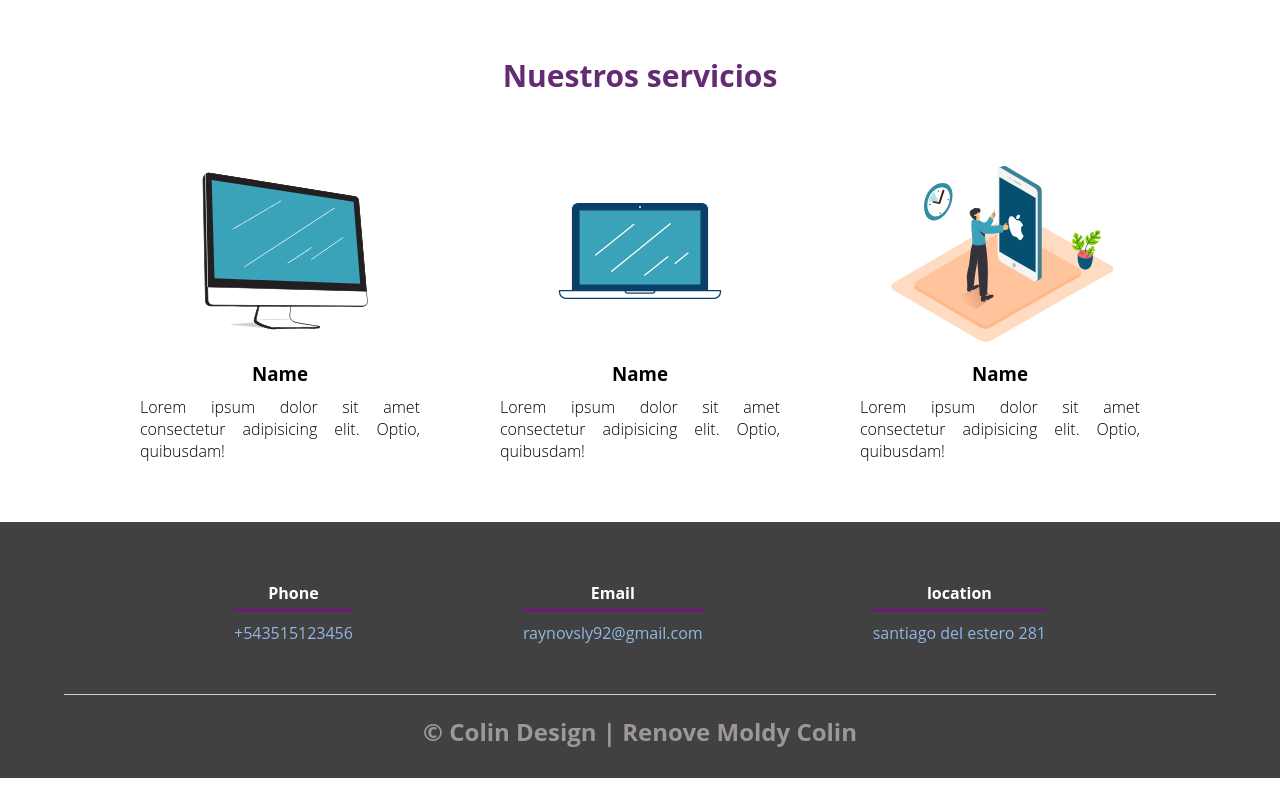
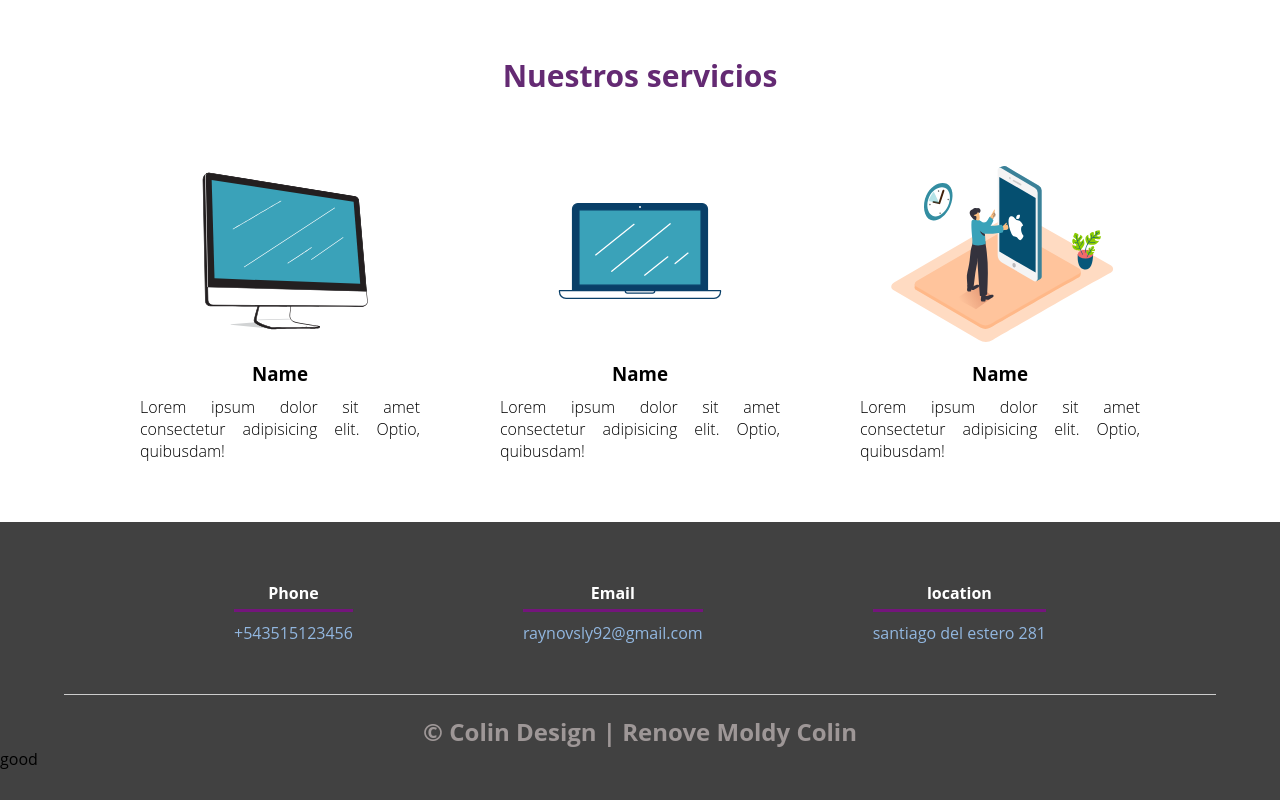
Before and after one commit to colinTEC/colinTEC, a plain HTML site: page index.html in a window 1280 px wide. Shown: the part 3918-4718 px from the top of the page. Before the commit the page ends 4696 px from the top, so only its background shows below. Drawn offline with Linux system fonts and the light colour scheme; a web font is replaced by a local one.

Commit message:
hojas_de_estilos

```diff
--- a/index.html
+++ b/index.html
@@ -209,6 +209,8 @@
                                             </div>
                                         </div>
                                         <h2 class="titulo-final">&copy; Colin Design | Renove Moldy Colin</h2>
+                                        <div> good
+                                        </div>
                                     </footer>
                                 </body>
                                 </html>
```
